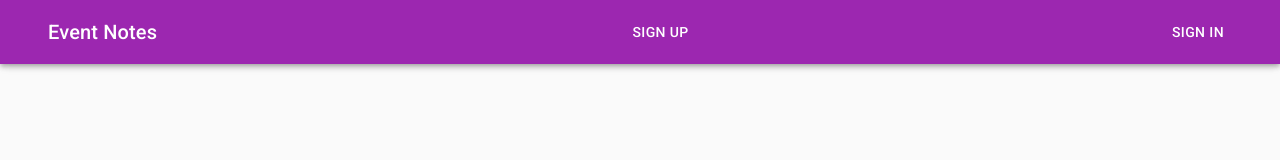
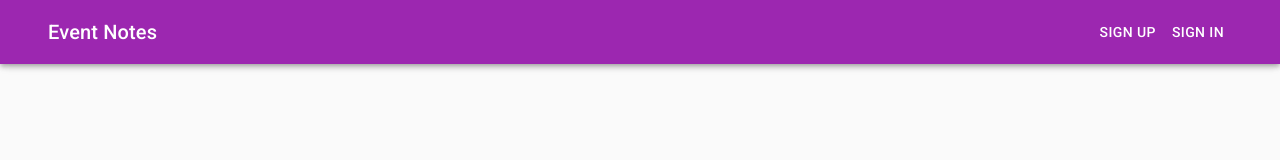
Before and after one commit to OmegonAlpharius/Events-notes-frontend, a React (Create React App) app: page /login in a window 1280 px wide. Shown: the top 160 px of the page. Built offline with nearby package versions, Linux system fonts and the light colour scheme.

Commit message:
Исправил dateTimepicker

```diff
--- a/src/components/CardEvent/CardEvent.js
+++ b/src/components/CardEvent/CardEvent.js
@@ -44,6 +44,7 @@ const useStyles = makeStyles((theme) => ({
     textAlign: 'right',
     fontFamily: 'Bad Script',
     lineHeight: 1.7,
+    textTransform: 'capitalize',
   },
 }));
 
--- a/src/components/UI/AppToolbar/Menus/AnonymousMenu.js
+++ b/src/components/UI/AppToolbar/Menus/AnonymousMenu.js
@@ -1,25 +1,17 @@
-import React from "react";
-import {Button} from "@material-ui/core";
-import {Link} from "react-router-dom";
+import React from 'react';
+import { Button, Grid } from '@material-ui/core';
+import { Link } from 'react-router-dom';
 
 const AnonymousMenu = () => {
   return (
-        <>
-            <Button
-                component={Link}
-                to="/register"
-                color="inherit"
-            >
+    <Grid item>
+      <Button component={Link} to='/register' color='inherit'>
         Sign Up
       </Button>
-            <Button
-                component={Link}
-                to="/login"
-                color="inherit"
-            >
+      <Button component={Link} to='/login' color='inherit'>
         Sign In
       </Button>
-        </>
+    </Grid>
   );
 };
 
--- a/src/container/NewEventNote/NewEventNote.js
+++ b/src/container/NewEventNote/NewEventNote.js
@@ -20,9 +20,9 @@ const NewEventNote = (props) => {
       return { ...prevState, [name]: value };
     });
   };
-  const dateTimePickerHandler = (dateTime) => {
+  const dateTimePickerHandler = (date) => {
     setState((prevState) => {
-      return { ...prevState, dateTime };
+      return { ...prevState, dateTime: Date.parse(date) };
     });
   };
 
@@ -39,7 +39,7 @@ const NewEventNote = (props) => {
       return undefined;
     }
   };
-
+  console.log(state);
   return (
     <form onSubmit={formSubmitHandler}>
       <Grid container direction='column' spacing={2}>
@@ -73,11 +73,13 @@ const NewEventNote = (props) => {
             label='Date and time '
             name='dateTime'
             onChange={dateTimePickerHandler}
-            value={state.datetime}
+            autoOk
+            value={state.dateTime}
             helperText={getFieldError('dateTime')}
             error={!!getFieldError('dateTime')}
-            variant='inline'
+            variant='dialog'
             required
+            format='yyyy/MM/DD HH:mm'
           />
         </Grid>
         <Grid item>
```
Lines whose indentation alone changed are shown as unchanged.
